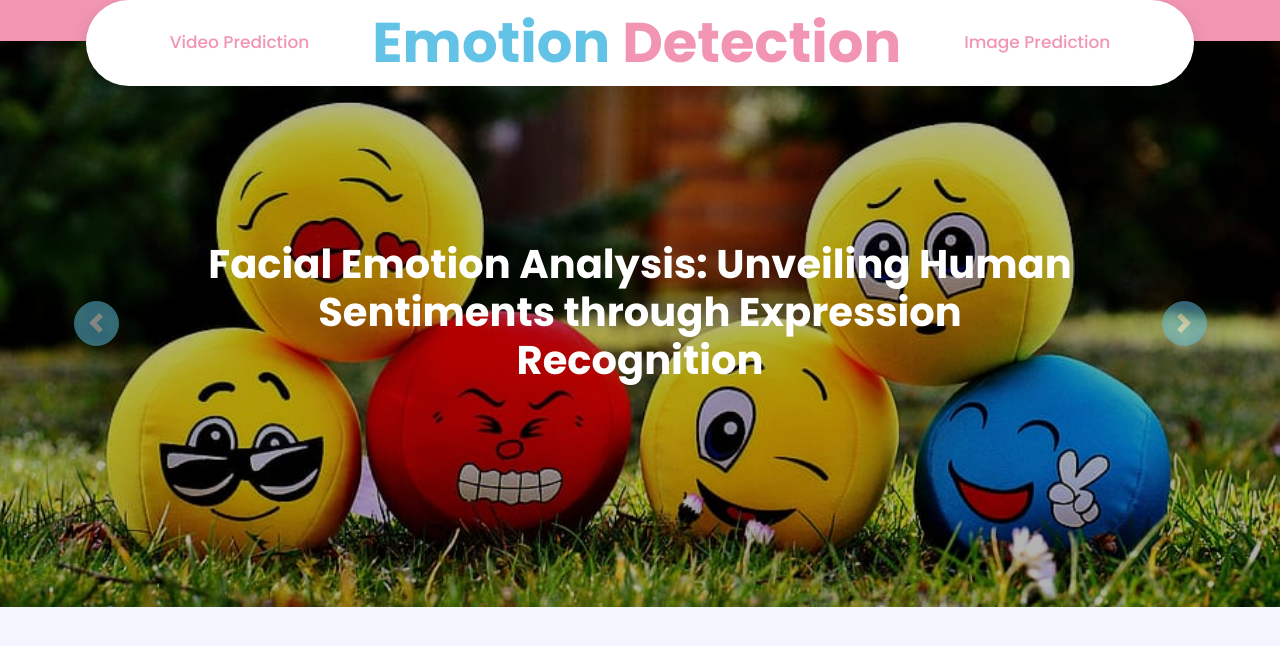
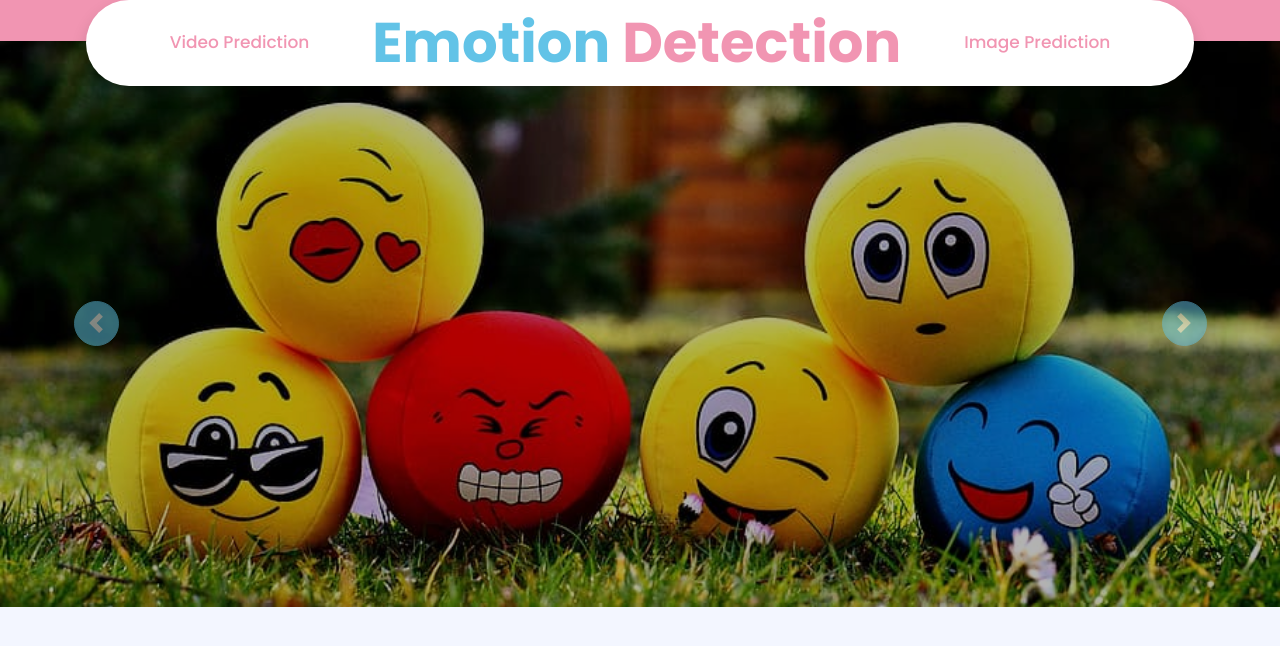
Before and after one commit to NikeKumar/Emotion-Detection, a Flask app: page / in a window 1280 px wide. Shown: the top 646 px of the page. Run offline with Flask 3, Linux system fonts and the light colour scheme; style sheets or scripts are compiled from the project's sources; some libraries are stand-ins or nearby versions.

Commit message:
added files

```diff
--- a/app.py
+++ b/app.py
@@ -3,11 +3,15 @@ import cv2
 from flask import Flask, render_template, request, Response
 import keras.utils as image
 import numpy as np
-from keras.models import model_from_json
+from keras.models import model_from_json, Sequential
 import keras.utils as image
 
 #load model
-model = model_from_json(open("models/fer_model.json", "r").read())
+with open("models/fer_model.json", "r") as json_file:
+    loaded_model_json = json_file.read()
+
+model = model_from_json(loaded_model_json, custom_objects={'Sequential': Sequential})  # Now this will work
+
 #load weights
 model.load_weights('models/fer_model.h5')
 
--- a/templates/first.html
+++ b/templates/first.html
@@ -69,7 +69,7 @@
                     <div class="carousel-caption d-flex flex-column align-items-center justify-content-center">
                          <div class="p-3" style="max-width: 900px;">
 
-                            <h1 class="display-3 text-white mb-md-4" style="font-size:40px;">Facial Emotion Analysis: Unveiling Human Sentiments through Expression Recognition</h1>
+                            <h1 class="display-3 text-white mb-md-4" style="font-size:40px;"> </h1>
 
                         </div>
                     </div>
@@ -79,7 +79,7 @@
                     <div class="carousel-caption d-flex flex-column align-items-center justify-content-center">
                         <div class="p-3" style="max-width: 900px;">
 
-                            <h1 class="display-3 text-white mb-md-4" style="font-size:40px;">Facial Emotion Analysis: Unveiling Human Sentiments through Expression Recognition</h1>
+                            <h1 class="display-3 text-white mb-md-4" style="font-size:40px;"></h1>
                         </div>
                     </div>
                 </div>
@@ -88,7 +88,7 @@
                     <div class="carousel-caption d-flex flex-column align-items-center justify-content-center">
                         <div class="p-3" style="max-width: 900px;">
 
-                            <h1 class="display-3 text-white mb-md-4" style="font-size:40px;">Facial Emotion Analysis: Unveiling Human Sentiments through Expression Recognition</h1>
+                            <h1 class="display-3 text-white mb-md-4" style="font-size:40px;"></h1>
                         </div>
                     </div>
                 </div>
@@ -97,7 +97,7 @@
                     <div class="carousel-caption d-flex flex-column align-items-center justify-content-center">
                         <div class="p-3" style="max-width: 900px;">
 
-                            <h1 class="display-3 text-white mb-md-4" style="font-size:40px;">Facial Emotion Analysis: Unveiling Human Sentiments through Expression Recognition</h1>
+                            <h1 class="display-3 text-white mb-md-4" style="font-size:40px;"></h1>
                         </div>
                     </div>
                 </div>
@@ -106,7 +106,7 @@
                     <div class="carousel-caption d-flex flex-column align-items-center justify-content-center">
                         <div class="p-3" style="max-width: 900px;">
 
-                            <h1 class="display-3 text-white mb-md-4" style="font-size:40px;">Facial Emotion Analysis: Unveiling Human Sentiments through Expression Recognition</h1>
+                            <h1 class="display-3 text-white mb-md-4" style="font-size:40px;"></h1>
                         </div>
                     </div>
                 </div>
@@ -115,7 +115,7 @@
                     <div class="carousel-caption d-flex flex-column align-items-center justify-content-center">
                         <div class="p-3" style="max-width: 900px;">
 
-                            <h1 class="display-3 text-white mb-md-4" style="font-size:40px;">Facial Emotion Analysis: Unveiling Human Sentiments through Expression Recognition</h1>
+                            <h1 class="display-3 text-white mb-md-4" style="font-size:40px;"></h1>
                         </div>
                     </div>
                 </div>
@@ -124,7 +124,7 @@
                     <div class="carousel-caption d-flex flex-column align-items-center justify-content-center">
                         <div class="p-3" style="max-width: 900px;">
 
-                            <h1 class="display-3 text-white mb-md-4" style="font-size:40px;">Facial Emotion Analysis: Unveiling Human Sentiments through Expression Recognition</h1>
+                            <h1 class="display-3 text-white mb-md-4" style="font-size:40px;"></h1>
                         </div>
                     </div>
                 </div>
```
Also changed, not shown: requirements.txt (+44 -3 lines), readme.txt, static/js/main.js (line endings or trailing spaces), static/lib/easing/easing.min.js (line endings or trailing spaces), static/scss/style.scss (line endings or trailing spaces), templates/index.html (line endings or trailing spaces), templates/livevideo.html (line endings or trailing spaces), templates/prediction.html (line endings or trailing spaces), 3 other files.
